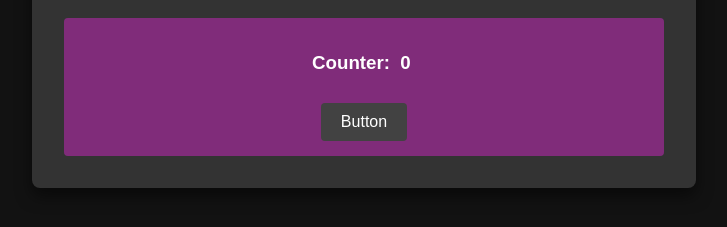
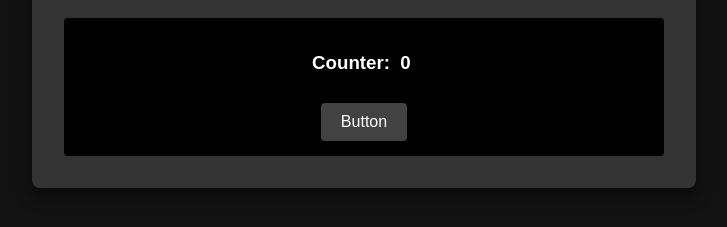
Before and after one commit to robinlant/github-actions-playgound, a website with bundled scripts: page public/index.html in a window 1280 px wide. Shown: the part 353-580 px from the top of the page, without its empty margins (276-1003 px from the left). Built offline with nearby package versions, Linux system fonts and the light colour scheme.

Commit message:
some changes

```diff
--- a/public/style.css
+++ b/public/style.css
@@ -29,7 +29,7 @@ h1 {
 }
 
 .counter {
-    background-color: #d826cc77;
+    background-color: black;
     color: #fff;
     padding: 15px;
     border-radius: 4px;
```
